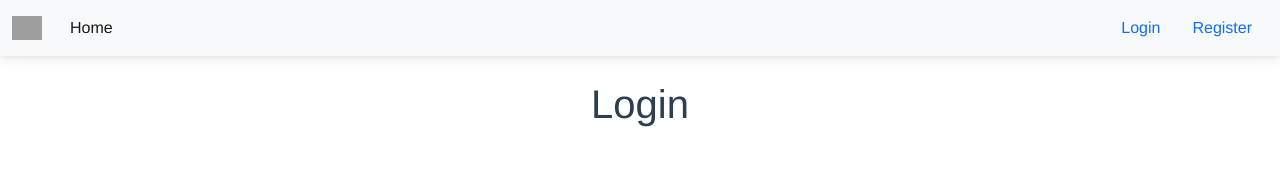
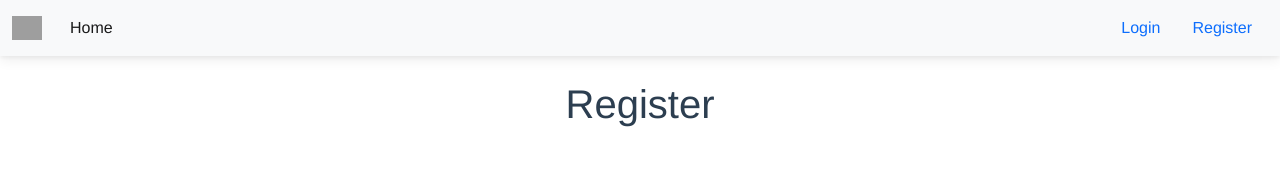
Before and after one commit to SS2021-SoftwareProject/Frontend, a Vue app: page /register in a window 1280 px wide. Shown: the top 178 px of the page. Built offline with nearby package versions, Linux system fonts and the light colour scheme; grey boxes are pictures that could not be loaded.

Commit message:
login und register fix

```diff
--- a/src/views/Register.vue
+++ b/src/views/Register.vue
@@ -1,6 +1,6 @@
 <template>
   <div class="container">
-    <h1 class="display-6">Login</h1>
+    <h1 class="display-6">Register</h1>
     <br/>
     <br/>
 
@@ -12,11 +12,11 @@
       <div class="col-md-4">
         <form>
           <div class="mb-3">
-            <input type="password" class="form-control" id="firstName" placeholder="First Name">
+            <input type="text" class="form-control" id="firstName" placeholder="First Name">
           </div>
 
           <div class="mb-3">
-            <input type="password" class="form-control" id="lastName" placeholder="Last Name">
+            <input type="text" class="form-control" id="lastName" placeholder="Last Name">
           </div>
 
           <div class="mb-3">
```
